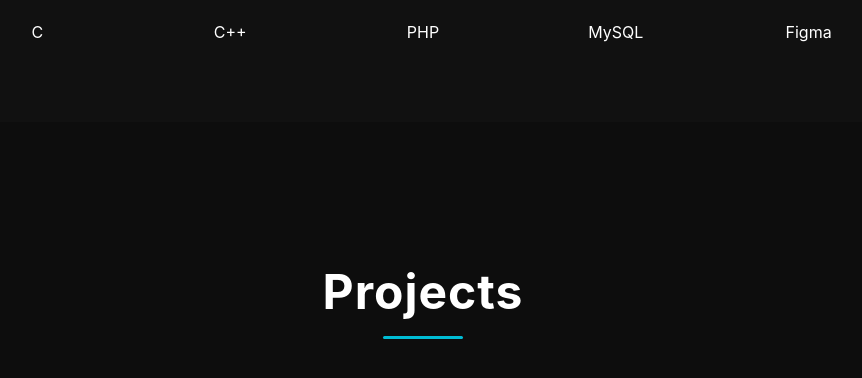
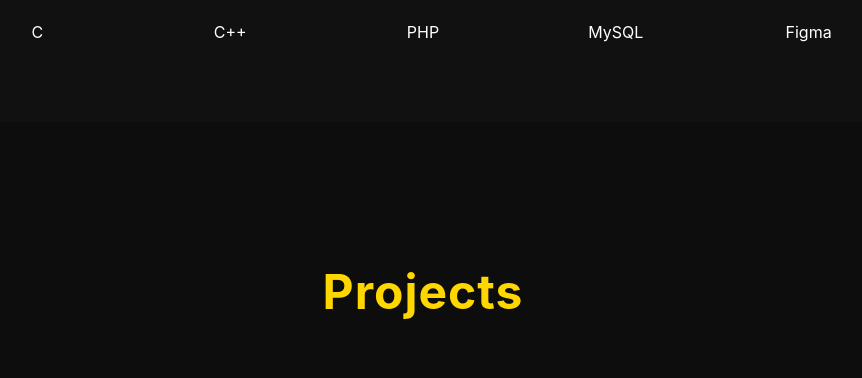
Before and after one commit to TheekshR/Portfolio-Website, a React (Create React App) app: page / in a window 1280 px wide. Shown: the part 2000-2378 px from the top of the page, without its empty margins (217-1079 px from the left). Built offline with nearby package versions, Linux system fonts and the light colour scheme.

Commit message:
project images upload

```diff
--- a/src/components/Projects.js
+++ b/src/components/Projects.js
@@ -11,7 +11,7 @@ gsap.registerPlugin(ScrollTrigger);
 const projects = [
   {
     title: "FutureWatt",
-    description: "A Solar Energy Management System using React, MaterialUI,  Node.js, and MongoDB to optimize energy consumption.",
+    description: "A Solar Energy Management System using React, MaterialUI,  Node.js, and MongoDB.",
     tech: [<FaReact />, <FaCss3/>, <SiMui />, <FaNodeJs/>, <SiMongodb />],
     img: "/images/FutureWatt.jpg",
     live: "#",
@@ -19,7 +19,7 @@ const projects = [
   },
   {
     title: "StatTrack",
-    description: "A personal finance tracker app built with Room Database and modern Android architecture.",
+    description: "A personal finance tracker app built with Kotlin, Room Database and modern Android architecture.",
     tech: [<SiKotlin />, <SiAndroidstudio />, ],
     img: "/images/StatTrackFlyer.png",
     live: "#",
@@ -29,7 +29,7 @@ const projects = [
     title: "Piano Web App",
     description: "A React-based piano app with recording and playback using Tone.js and Firebase Firestore.",
     tech: [<FaReact />, <FaCss3/>,  <SiFirebase />],
-    img: "/images/piano.jpg",
+    img: "/images/TuneDeckFlyer.png",
     live: "#",
     github: "#",
   },
--- a/src/styles/Projects.css
+++ b/src/styles/Projects.css
@@ -9,17 +9,8 @@
   font-size: 3rem;
   margin-bottom: 60px;
   letter-spacing: 1px;
+  color: #FFD700;
   position: relative;
-}
-
-.projects-title::after {
-  content: "";
-  display: block;
-  width: 80px;
-  height: 3px;
-  background: #00bcd4;
-  margin: 15px auto 0;
-  border-radius: 3px;
 }
 
 .projects-grid {
@@ -41,7 +32,7 @@
 
 .project-card:hover {
   transform: translateY(-8px);
-  box-shadow: 0 0 40px rgba(0, 188, 212, 0.3);
+  box-shadow: 0 0 40px rgba(229, 236, 2, 0.3);
 }
 
 .project-image {
@@ -72,7 +63,7 @@
   gap: 12px;
   margin-bottom: 20px;
   font-size: 1.5rem;
-  color: #00bcd4;
+  color: #fff;
 }
 
 .project-links {
@@ -85,8 +76,8 @@
   display: flex;
   align-items: center;
   gap: 6px;
-  color: #fff;
-  background: #00bcd4;
+  color: #111;
+  background: #FFD700;
   padding: 8px 16px;
   border-radius: 8px;
   text-decoration: none;
@@ -95,5 +86,6 @@
 }
 
 .btn:hover {
-  background: #008c9e;
+  background: #fff;
+  color: #000;
 }
```
Also changed, not shown: public/images/TuneDeckFlyer.png (added).
